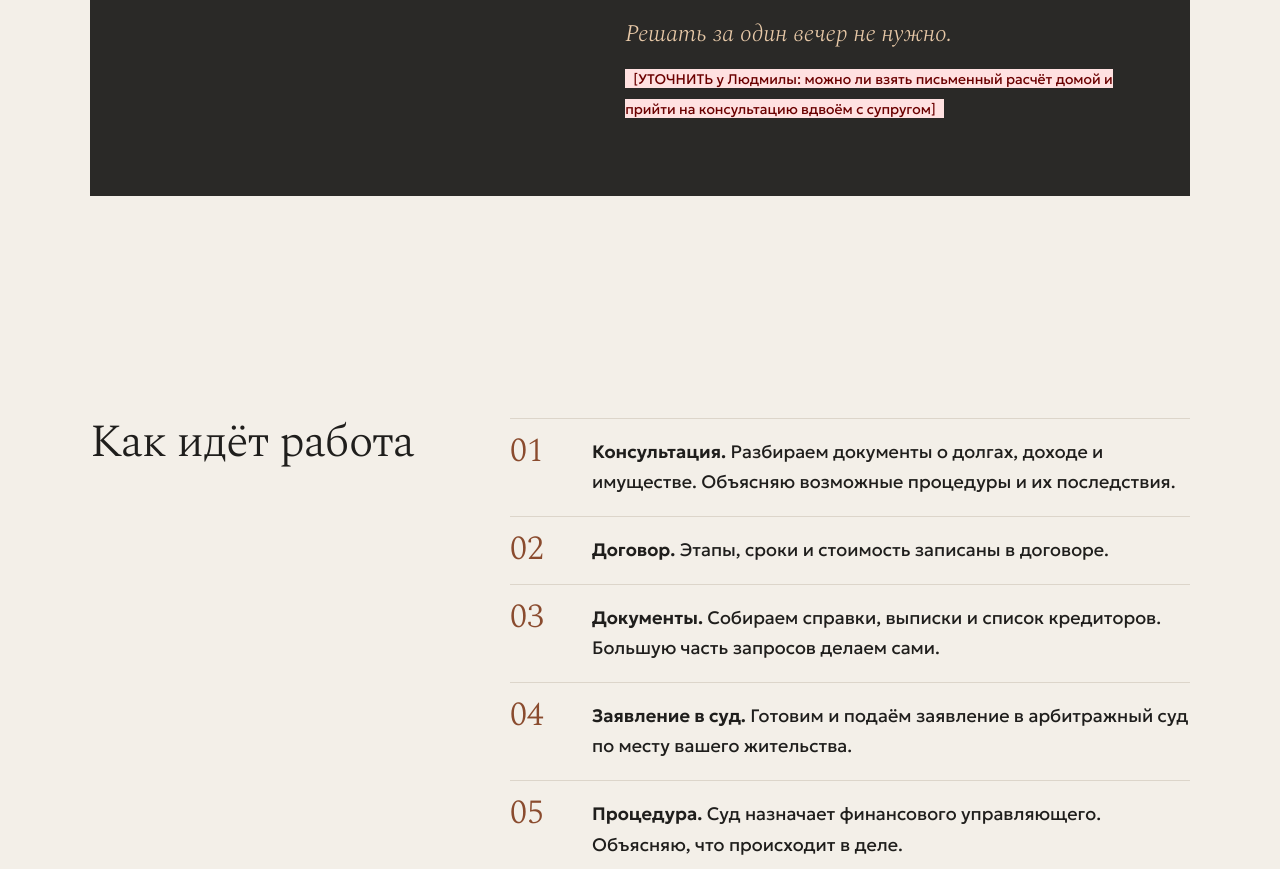
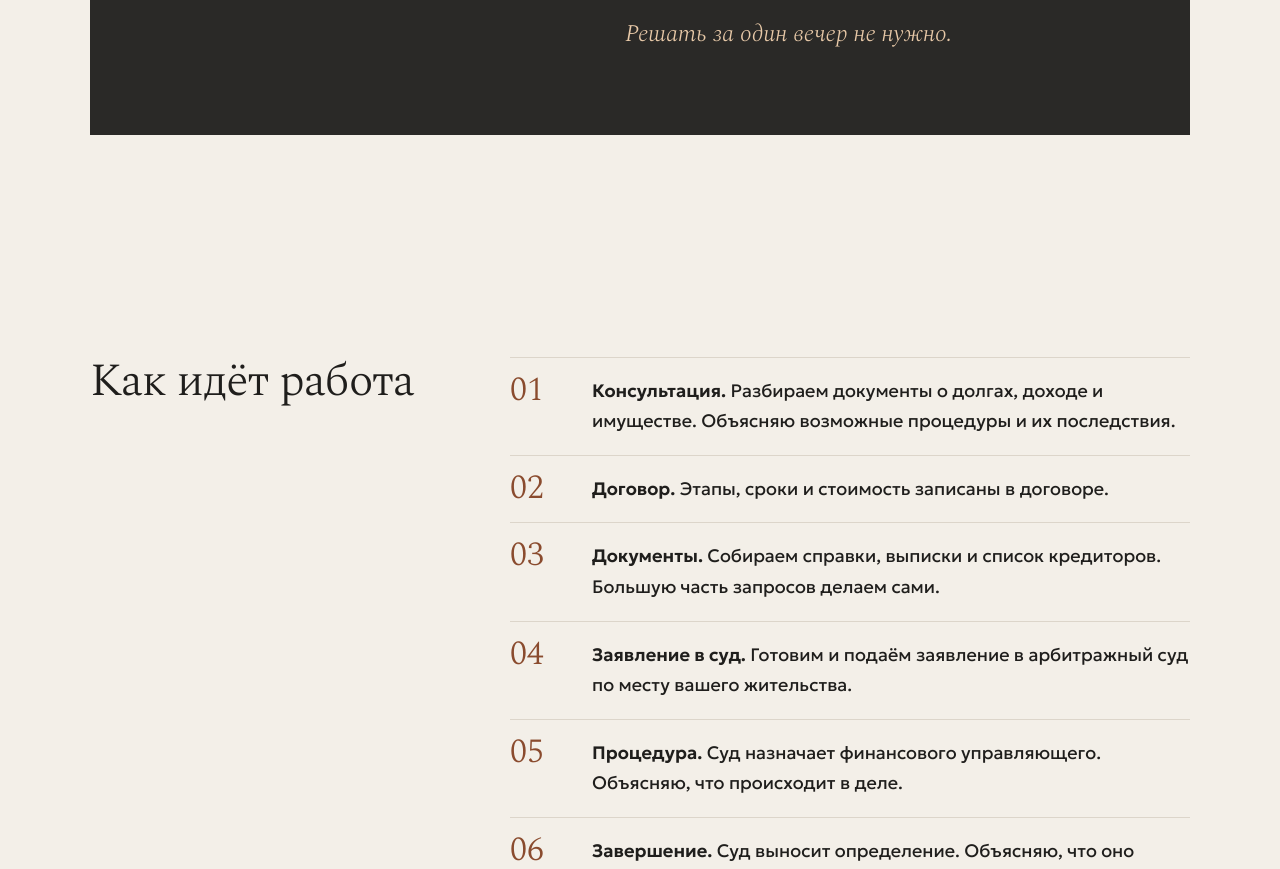
Before and after one commit to antonbezhin-tech/ls-demo, a plain HTML site: page index.html in a window 1280 px wide. Shown: the part 4955-5824 px from the top of the page. Drawn offline with Linux system fonts and the light colour scheme.

Commit message:
Убраны неподтверждённые пометки

```diff
--- a/index.html
+++ b/index.html
@@ -139,7 +139,7 @@
     <li>сколько стоит работа и какие расходы обязательны по закону (<a href="#stoimost">цены ниже</a>)</li>
     <li>что будет, если суд откажет</li>
     <li>какие последствия у процедуры</li>
-  </ul><p class="end">Решать за один вечер не нужно.</p><span class="todo">[УТОЧНИТЬ у Людмилы: можно ли взять письменный расчёт домой и прийти на консультацию вдвоём с супругом]</span></div>
+  </ul><p class="end">Решать за один вечер не нужно.</p></div>
 </div></div></section>
 
 <section class="sec"><div class="wrap sec-grid">
```
Also changed, not shown: bankrotstvo-vladimir.html (+0 -1 lines).
